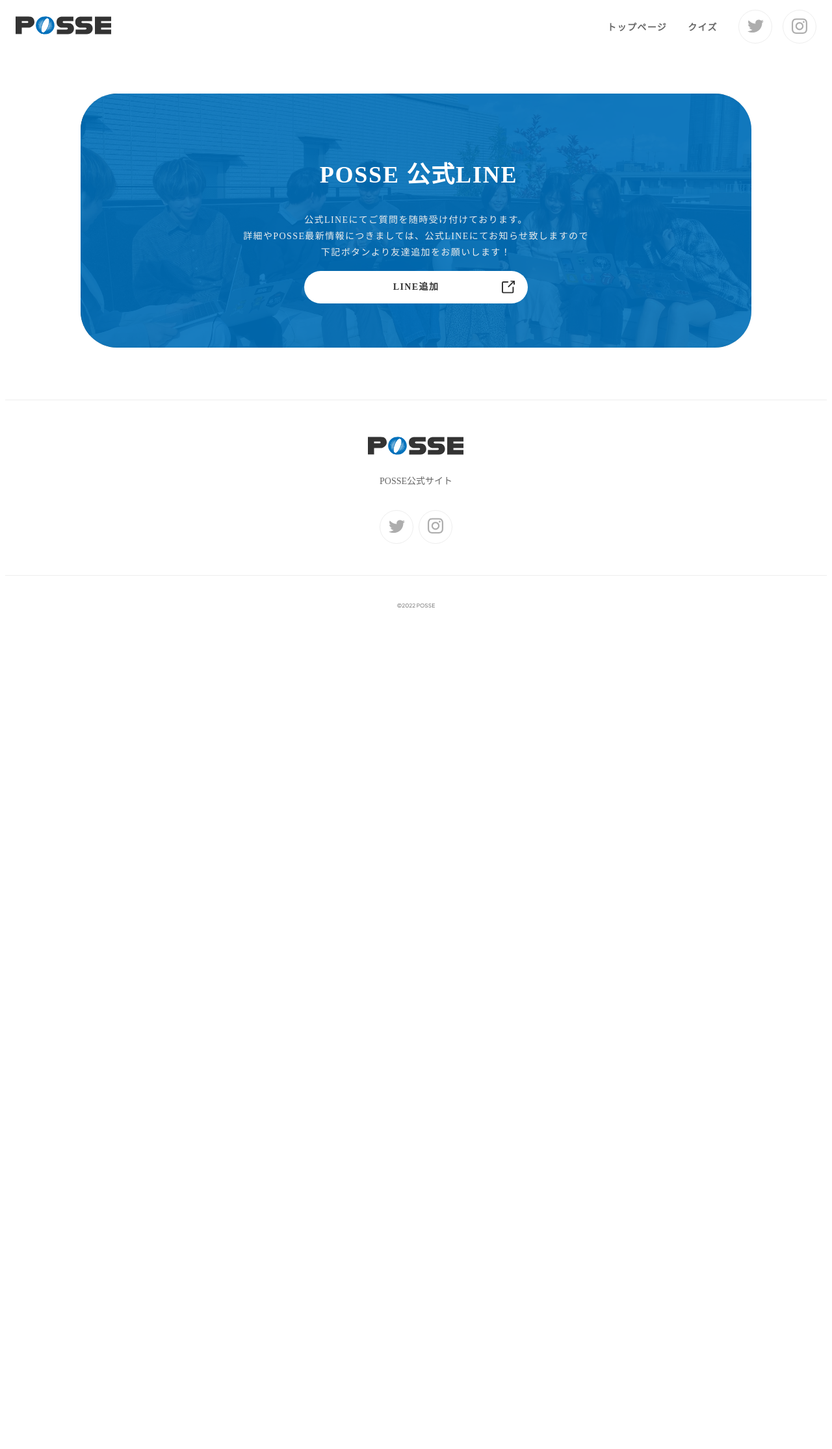
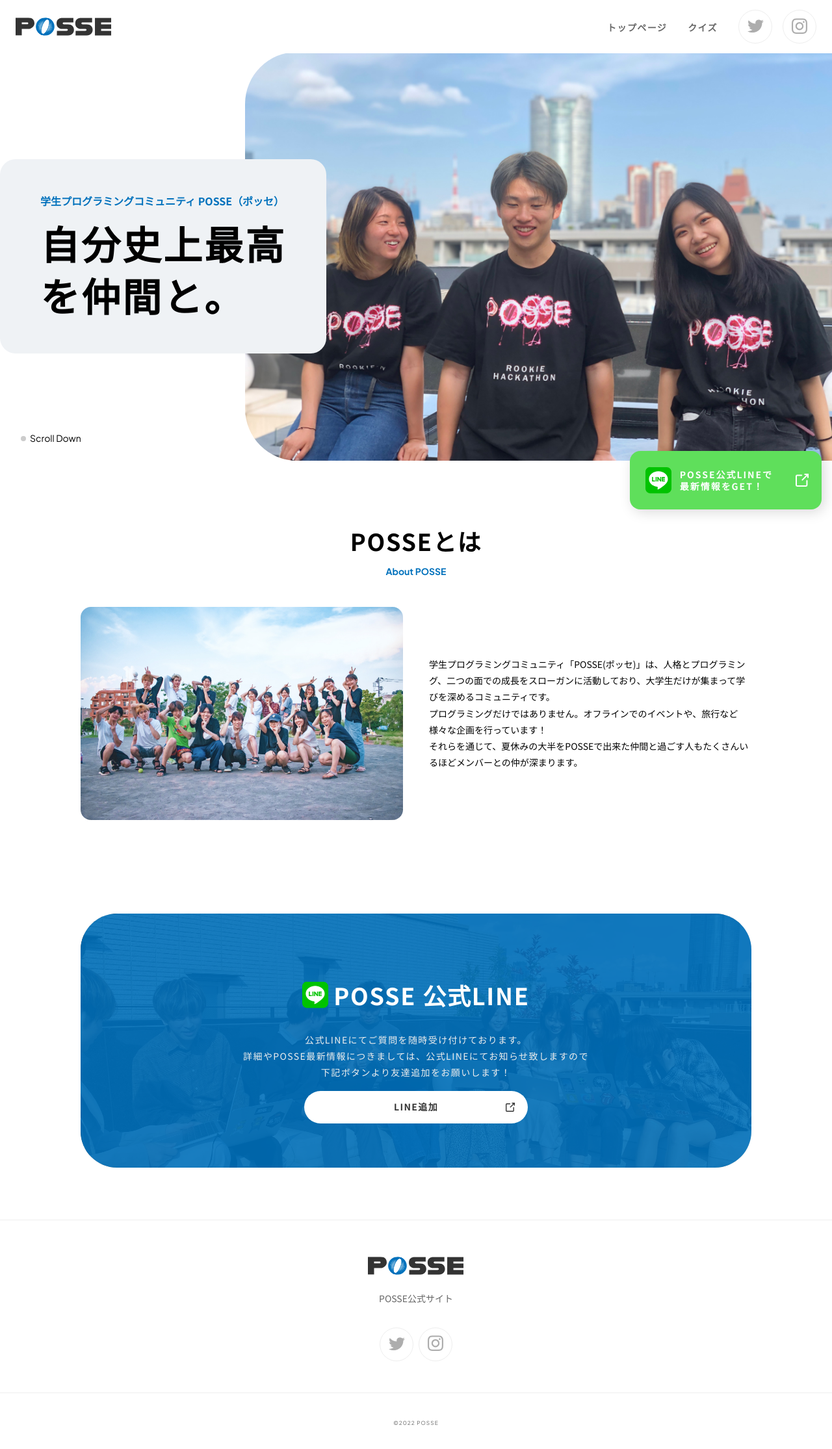
Before and after one commit to posse-ap/gen3.0-Sakinom, a PHP site: page /toppage/ in a window 1280 px wide. Shown: the whole page at 65% size. Before the commit the page ends 935 px from the top, so only its background shows below. Run offline with PHP 8.4, Linux system fonts and the light colour scheme; some web fonts are replaced.

Commit message:
トップページを見本通りに作成

```diff
--- a/toppage/index.html
+++ b/toppage/index.html
@@ -41,6 +41,40 @@
     </ul>
   </header>
 
+  <main class="l-main">
+    <section class="p-top-hero">
+      <div class="p-top-hero_inner">
+        <div class="p-top-hero_body">
+          <h1 class="p-top-hero_body_title">学生プログラミングコミュニティ POSSE（ポッセ）</h1>
+          <span class="p-top-hero_body_catchcopy">自分史上最高<br>を仲間と。</span>
+        </div>
+        <picture class="p-top-hero_image">
+          <img src="../assets-ph1-website-main/img/img-hero.jpg" alt="">
+        </picture>
+        <div class="p-top-hero_scroll">Scroll Down</div>
+      </div>
+    </section>
+
+    <div class="p-top-container">
+      <section class="l-section p-top-about">
+        <div class="l-container">
+          <h2 class="p-heading">
+            POSSEとは<span class="p-heading_caption" lang="en" aria-hidden="true">About POSSE</span>
+          </h2>
+          <div class="p-top-about_body">
+            <picture class="p-top-about_image">
+              <img src="../assets-ph1-website-main/img/img-about.jpg" alt="POSSEメンバー集合写真">
+            </picture>
+            <div class="p-top-about_content">
+              <p>学生プログラミングコミュニティ「POSSE(ポッセ)」は、人格とプログラミング、二つの面での成長をスローガンに活動しており、大学生だけが集まって学びを深めるコミュニティです。<br>プログラミングだけではありません。オフラインでのイベントや、旅行など様々な企画を行っています！<br>それらを通じて、夏休みの大半をPOSSEで出来た仲間と過ごす人もたくさんいるほどメンバーとの仲が深まります。
+              </p>
+            </div>
+          </div>
+        </div>
+      </section>
+    </div>
+  </main>
+
   <div class="p-line">
     <div class="l-container">
       <div class="p-line_body">
@@ -49,7 +83,7 @@
           <div class="p-line_content">
             <p>公式LINEにてご質問を随時受け付けております。<br>詳細やPOSSE最新情報につきましては、公式LINEにてお知らせ致しますので<br>下記ボタンより友達追加をお願いします！</p></div>
             <div class="p-line_footer">
-              <a href="https://line.me/R/ti/p/@651htnqp?from=page" target="_blank" rel="noopener noreferrer" class="p-line_botton">LINE追加<i class="u-icon_link"></i></a>
+              <a href="https://line.me/R/ti/p/@651htnqp?from=page" target="_blank" rel="noopener noreferrer" class="p-line_button">LINE追加<i class="u-icon_link"></i></a>
             </div>
           </div>
         </div>
@@ -57,6 +91,13 @@
     </div>
 
     <footer class="l-footer p-footer">
+      <div class="p-fixedLine">
+        <a href="http://line.me/R/ti/p/@651htnqp?from=page" target="_blank" rel="noopener noreferrer" class="p-fixedLine_link">
+          <i class="u-icon_line"></i>
+          <p class="p-fixedLine_line_text">POSSE公式LINEで<br>最新情報をGET！</p>
+          <i class="u-icon_link"></i>
+        </a>
+      </div>
       <div class="l-footer_inner">
         <div class="p-footer_siteinfo">
           <span class="p-footer_logo">
--- a/toppage/style.css
+++ b/toppage/style.css
@@ -4,10 +4,34 @@
   box-sizing: border-box;
 }
 
+html {
+  -webkit-text-size-adjust: 100%; /* 2 */
+  -webkit-tap-highlight-color: transparent; /* 3*/
+  line-height: 1.15; /* 1 */
+}
+
 ul{
   list-style: none;
   margin: 0;
   padding: 0;
+}
+
+body{
+  font-family: "Noto Sans JP", sans-serif;
+  margin: 0;
+}
+
+h1{
+  margin: 0;
+}
+
+p{
+  margin: 0;
+}
+
+img{
+  vertical-align: bottom;
+  max-width: 100%;
 }
 
 /*icon fonts*/
@@ -37,6 +61,8 @@
 
 a{
   text-decoration: none;
+  background-color: transparent;
+  color: inherit;
 }
 
 .l-header{
@@ -86,21 +112,137 @@
 
 .p-sns_item_link{
   align-items: center;
-  height: 50px;
-  width: 50px;
   border: solid 1px #eee;
   border-radius: 50%;
+  color: #adadad;
   display: inline-flex;
+  font-size: 24px;
+  height: 50px;
   justify-content: center;
-  color: #adadad;
-  font-size: 24px;
+  width: 50px;
 }
 
 .l-container{
+  margin: 0 auto;
+  max-width: 1032px;
   padding: 0 24px;
+  width: 100%;
+}
+
+/*main*/
+.l-main{
+  padding-top: 80px;
+}
+
+/*メインビジュアル*/
+.p-top-hero{}
+
+.p-top-hero_inner{
+  display: flex;
   margin: 0 auto;
+  max-width: 1280px;
+  position: relative;
+}
+
+.p-top-hero_body{
+  -ms-grid-row-align: center;
+  align-self: center;
+  background-color: #eff2f5;
+  border-radius: 24px;
+  display: inline-block;
+  position: relative;
+  padding: 50px 62px;
+  white-space: nowrap;
+}
+
+.p-top-hero_body_title{
+  color: #0071bc;
+  font-size: 16px;
+  font-weight: bold;
+  line-height: 1.8;
+}
+
+.p-top-hero_body_catchcopy{
+  display: inline-block;
+  font-size: 60px;
+  font-weight: bold;
+  letter-spacing: 0.05em;
+  line-height: 1.3333;
+  margin-top: 10px;
+}
+
+.p-top-hero_image{
+  border-radius: 80px 0 0 80px;
+  display: block;
+  margin-left: -125px;
+  margin-right: calc(50% - 50vw);
+  max-height: 680px;
+  overflow: hidden;
+}
+
+.p-top-hero_image img{
+  -o-object-fit: cover;
+  display: block;
+  height: 100%;
+  object-fit: cover;
   width: 100%;
-  max-width: 1032px;
+}
+
+.p-top-hero_scroll{
+  align-items: center;
+  bottom: 24px;
+  display: inline-flex;
+  font-family: "Plus Jakarta Sans", "Noto Sans JP", sans-serif;
+  font-size: 14px;
+  gap: 6px;
+  left: 32px;
+  line-height: 1.5;
+  position: absolute;
+}
+
+.p-top-hero_scroll::before{
+  background-color: #ccc;
+  border-radius: 8px;
+  content: "";
+  display: inline-block;
+  width: 8px;
+  height: 8px;
+}
+
+/*POSSEとは*/
+.p-top-container{
+  margin-top: 96px;
+}
+
+.l-section{}
+
+.p-heading_caption{
+  color: #0071bc;
+  display: block;
+  font-family: "Plus Jakarta Sans", "Noto Sans JP", sans-serif;
+  font-size: 14px;
+  letter-spacing: initial;
+  line-height: 1.8;
+  margin-top: 8px;
+}
+
+.p-top-about_body{
+  display: grid;
+  gap: 40px;
+  grid-template-columns: repeat(2, 1fr);
+  margin-top: 42px;
+}
+
+.p-top-about_image{
+  border-radius: 16px;
+  overflow: hidden;
+}
+
+.p-top-about_content{
+  -ms-grid-row-align: center;
+  align-self: center;
+  font-size: 14px;
+  line-height: 1.8;
 }
 
 /*公式LINEセクション*/
@@ -159,7 +301,7 @@
   margin-top: 16px;
 }
 
-.p-line_botton{
+.p-line_button{
   background-color: #fff;
   border-radius: 50px;
   color: #333;
@@ -174,7 +316,7 @@
   width: 100%;
 }
 
-.p-line_button, .u-icon_link {
+.p-line_button .u-icon_link {
   position: absolute;
   right: 20px;
   top: 50%;
@@ -223,6 +365,42 @@
   justify-content: center;
 }
 
+/*LINEの固定バナー*/
+.p-fixedLine{
+  bottom: 16px;
+  position: fixed;
+  right: 16px;
+}
+
+.p-fixedLine_link{
+  align-items: center;
+  background-color: #5FDF5B;
+  border-radius: 16px;
+  box-shadow: 4px 4px 20px rgba(0, 0, 0, 0.15);
+  display: flex;
+  padding: 22px 20px 22px 24px;
+}
+
+.p-fixedLine_link .u-icon_line{
+  font-size:36px;
+}
+
+.p-fixedLine_link .u-icon_link{
+  color: #fff;
+  font-size: 18px;
+  margin-left: 35px;
+}
+
+.p-fixedLine_line_text{
+  color: #fff;
+  font-size: 14px;
+  font-weight: bold;
+  letter-spacing: 0.14em;
+  line-height: 1.3;
+  margin-left: 13px;
+  text-align: left;
+}
+
 /*コピーライト記載*/
 .p-footer_copyright{
   padding: 38px 24px 33px;
@@ -231,17 +409,24 @@
   font-size: 10px;
   color: #666;
   line-height: 1.5;
+  letter-spacing: 0.1em;
 }
 
 /*アイコン指定*/
-.u-icon_link::before{
+.p-line_button .u-icon_link{
   content: url("../assets-ph1-website-main/img/icon/icon-link-dark.svg");
+  width: 14px;
 }
 
-.u-icon_line::before{
+.p-fixedLine_link .u-icon_link{
+  content: url("../assets-ph1-website-main/img/icon/icon-link-light.svg");
+}
+
+.u-icon_line{
   background: radial-gradient(#fff 60%, transparent 60%);
   color: #00c300;
   content: url("../assets-ph1-website-main/img/icon/icon-line.svg");
+  width: 40px;
 }
 
 .u-icon_instagram::before {
```
Also changed, not shown: assets-ph1-website-main/quizpage.html (deleted, +0 -22 lines), assets-ph1-website-main/toppage.html (deleted, +0 -40 lines), 3 other files.
